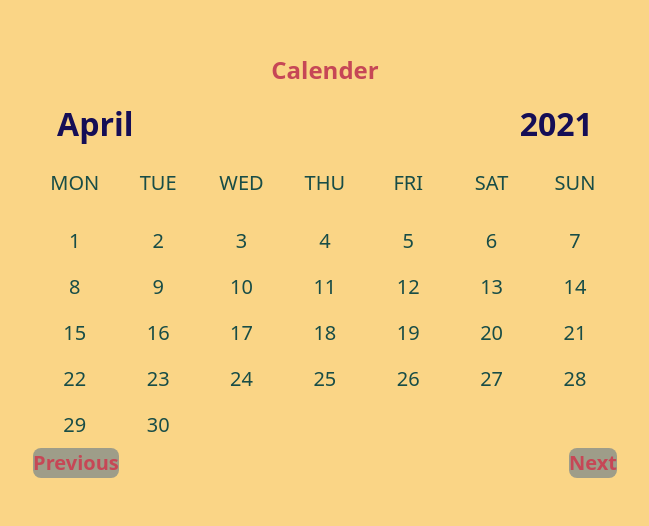
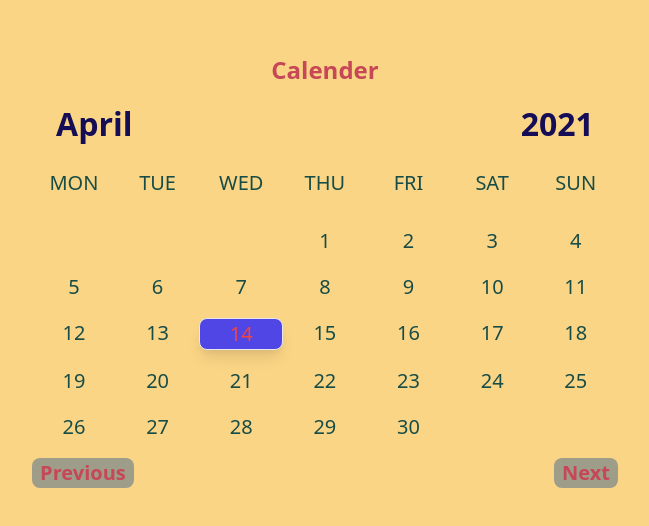
Before and after one commit to Erfan-Motallebi/vue-Calender-Tailwind, a Vue app: page / in a window 1280 px wide. Shown: the top 526 px of the page, without its empty margins (315-964 px from the left). Built offline with nearby package versions, Linux system fonts and the light colour scheme.

Commit message:
styling the current day and stuff

```diff
--- a/src/components/Calender.vue
+++ b/src/components/Calender.vue
@@ -20,15 +20,26 @@
         <p
           class="text-center my-2"
           style="width: 14.28%"
+          v-for="day in startDay()"
+          :key="day"
+        ></p>
+        <p
+          class="text-center my-2"
+          style="width: 14.28%"
           v-for="day in daysOfMonth()"
           :key="day"
+          :class="[currentDay(day) ? 'currentDayStyle' : '']"
         >
           {{ day }}
         </p>
       </section>
       <section class="flex justify-between">
-        <button @click="prev()">Previous</button>
-        <button @click="next()">Next</button>
+        <button class="px-2 mt-2 active:bg-green-400" @click="prev()">
+          Previous
+        </button>
+        <button class="px-2 mt-2 active:bg-green-400" @click="next()">
+          Next
+        </button>
       </section>
     </div>
   </div>
@@ -54,6 +65,12 @@ export default {
     next() {
       return this.currentMonthDays++;
     },
+    startDay() {
+      return new Date(this.currentYear, this.currentMonthDays - 1, 0).getDay();
+    },
+    currentDay(day) {
+      return new Date().getDate() == day;
+    },
   },
 };
 </script>
@@ -64,4 +81,10 @@ export default {
     @apply bg-bodyColor;
   }
 }
+
+@layer components {
+  .currentDayStyle {
+    @apply border rounded-lg shadow-lg bg-indigo-600 text-red-500 hover:bg-opacity-40 hover:bg-red-900;
+  }
+}
 </style>
```
